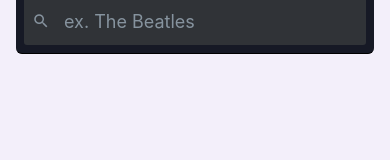
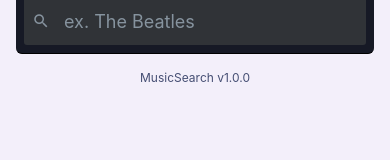
Before and after one commit to dakralex/music-search, a React Native app: screen /Home in a window 390 px wide. Shown: the part 291-451 px from the top of the page. Built offline with nearby package versions, Linux system fonts and the light colour scheme.

Commit message:
Bump version to v1.0.0; Add AppInformation to HomeScreen; Add gray color

```diff
--- a/package.json
+++ b/package.json
@@ -1,6 +1,6 @@
 {
   "name": "@dakralex/music-search",
-  "version": "0.0.1",
+  "version": "1.0.0",
   "license": "MIT",
   "description": "An app that allows to find information about musicians and their discography.",
   "private": true,
--- /dev/null
+++ b/src/AppConstants.ts
@@ -0,0 +1,5 @@
+export const NAME = 'MusicSearch';
+export const VERSION = 'v1.0.0';
+export const AUTHOR = 'Daniel Kral';
+export const AUTHOR_EMAIL = 'dakral@protonmail.com';
+export const USER_AGENT = `${NAME}/${VERSION} ( ${AUTHOR_EMAIL} )`;
--- /dev/null
+++ b/src/components/atoms/AppInformation.tsx
@@ -0,0 +1,26 @@
+import React from 'react';
+import {StyleSheet, View} from 'react-native';
+import Paragraph from './Paragraph';
+import {NAME, VERSION} from '../../AppConstants';
+import {useGrayColor} from '../../hooks/Colors';
+
+const AppInformation = () => {
+  const grayColor = useGrayColor();
+
+  return (
+    <View style={styles.appInformationContainer}>
+      <Paragraph fontSize={12} color={grayColor}>
+        {`${NAME} ${VERSION}`}
+      </Paragraph>
+    </View>
+  );
+};
+
+const styles = StyleSheet.create({
+  appInformationContainer: {
+    marginTop: 'auto',
+    alignItems: 'center',
+  },
+});
+
+export default AppInformation;
--- a/src/components/templates/WelcomeHeader.tsx
+++ b/src/components/templates/WelcomeHeader.tsx
@@ -1,5 +1,6 @@
 import React from 'react';
 import Title from '../atoms/Title';
+import {NAME} from '../../AppConstants';
 import Subtitle from '../atoms/Subtitle';
 import {StyleSheet, View} from 'react-native';
 
@@ -7,7 +8,7 @@
   return (
     <View style={styles.welcomeHeaderContainer}>
       <Title fontSize={36} fontWeight="bold">
-        Welcome to MusicSearch!
+        Welcome to {NAME}!
       </Title>
       <Subtitle>The place to find your favorite artists.</Subtitle>
     </View>
--- a/src/containers/screens/HomeScreen.tsx
+++ b/src/containers/screens/HomeScreen.tsx
@@ -8,6 +8,7 @@
 import {BottomTabNavigationProp} from '@react-navigation/bottom-tabs';
 import RecentSearchList from '../../components/templates/RecentSearchList';
 import ArtistSearchLink from '../../components/templates/ArtistSearchLink';
+import AppInformation from '../../components/atoms/AppInformation';
 
 type HomeScreenProps = BottomTabNavigationProp<TabNavigationList, 'Home'>;
 
@@ -19,6 +20,7 @@
         <Divider style={globalStyles.divider} />
         <ArtistSearchLink />
         <RecentSearchList />
+        <AppInformation />
       </View>
     </AppScreen>
   );
--- a/src/features/services/musicbrainz.ts
+++ b/src/features/services/musicbrainz.ts
@@ -5,6 +5,7 @@
   transformArtistSearchResults,
   transformReleaseGroupsInfo,
 } from '../../utilities/musicbrainz';
+import {USER_AGENT} from '../../AppConstants';
 
 export const musicbrainzApi = createApi({
   reducerPath: 'musicbrainz',
@@ -13,7 +14,7 @@
     headers: {
       Accept: 'application/json',
       Content: 'application/json',
-      'User-Agent': 'MusicSearch/v1.0 ( dakral@protonmail.com )',
+      'User-Agent': USER_AGENT,
     },
   }),
   endpoints: builder => ({
--- a/src/hooks/Colors.ts
+++ b/src/hooks/Colors.ts
@@ -26,3 +26,7 @@
 export const useBackgroundColor = (): string => {
   return usePalette().background;
 };
+
+export const useGrayColor = (): string => {
+  return usePalette().gray;
+};
--- a/src/hooks/useCoverArtUrl.ts
+++ b/src/hooks/useCoverArtUrl.ts
@@ -1,4 +1,5 @@
 import {useEffect, useState} from 'react';
+import {USER_AGENT} from '../AppConstants';
 
 export type IUseCoverArtUrl = string | null;
 
@@ -53,7 +54,7 @@
             headers: {
               Accept: 'application/json',
               Content: 'application/json',
-              'User-Agent': 'MusicSearch/v1.0 ( dakral@protonmail.com )',
+              'User-Agent': USER_AGENT,
             },
           },
         );
--- a/src/styles/Colors.ts
+++ b/src/styles/Colors.ts
@@ -4,6 +4,7 @@
   secondary: string;
   background: string;
   foreground: string;
+  gray: string;
 };
 
 export type ThemedPalette = {
@@ -18,12 +19,14 @@
     secondary: '#4392F1',
     background: '#161925',
     foreground: '#F3EFFA',
+    gray: '#A6ADC9',
   },
   light: {
     primary: '#4392F1',
     secondary: '#FED18C',
     background: '#F3EFFA',
     foreground: '#161925',
+    gray: '#454E73',
   },
 };
 
```
